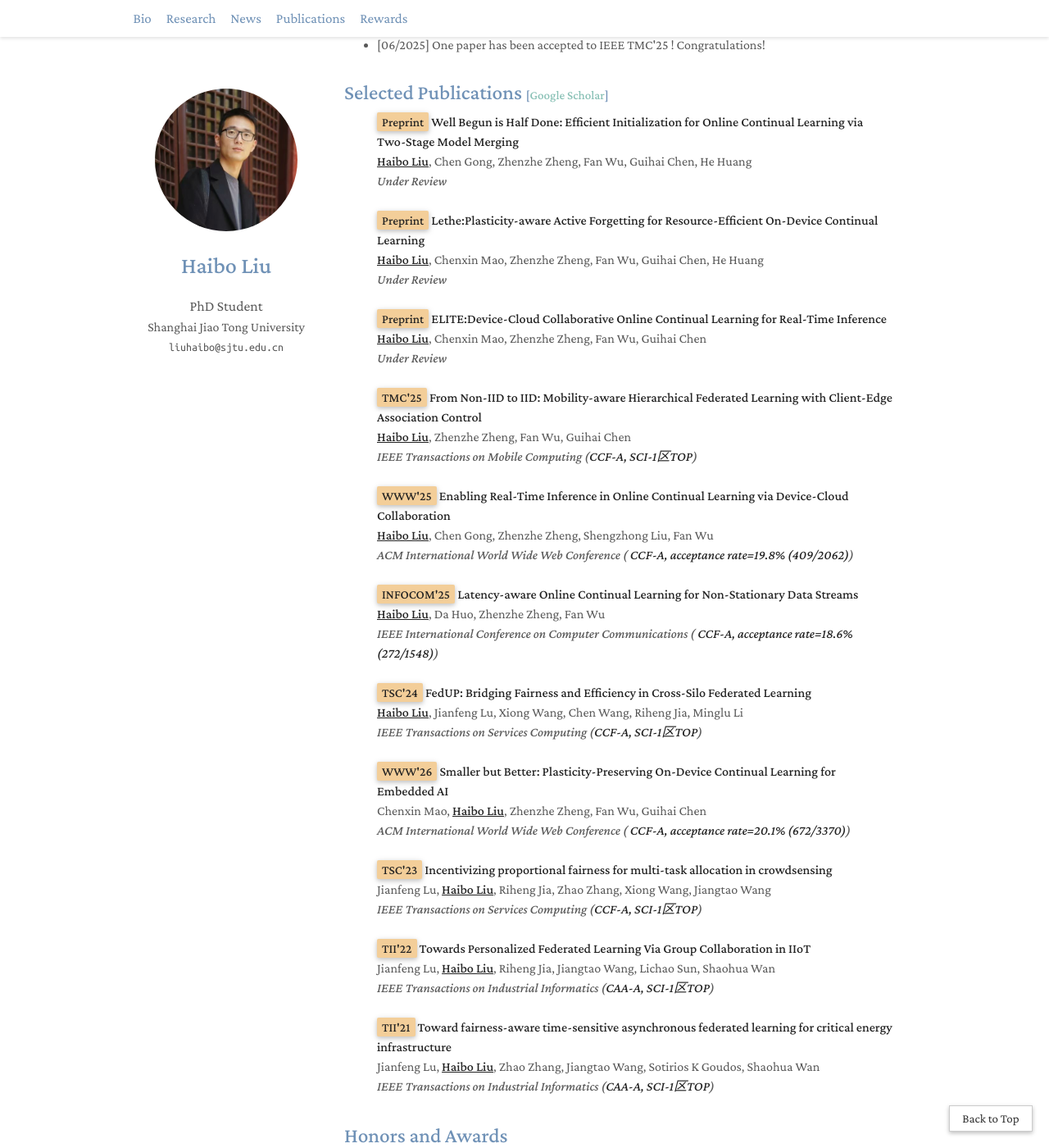
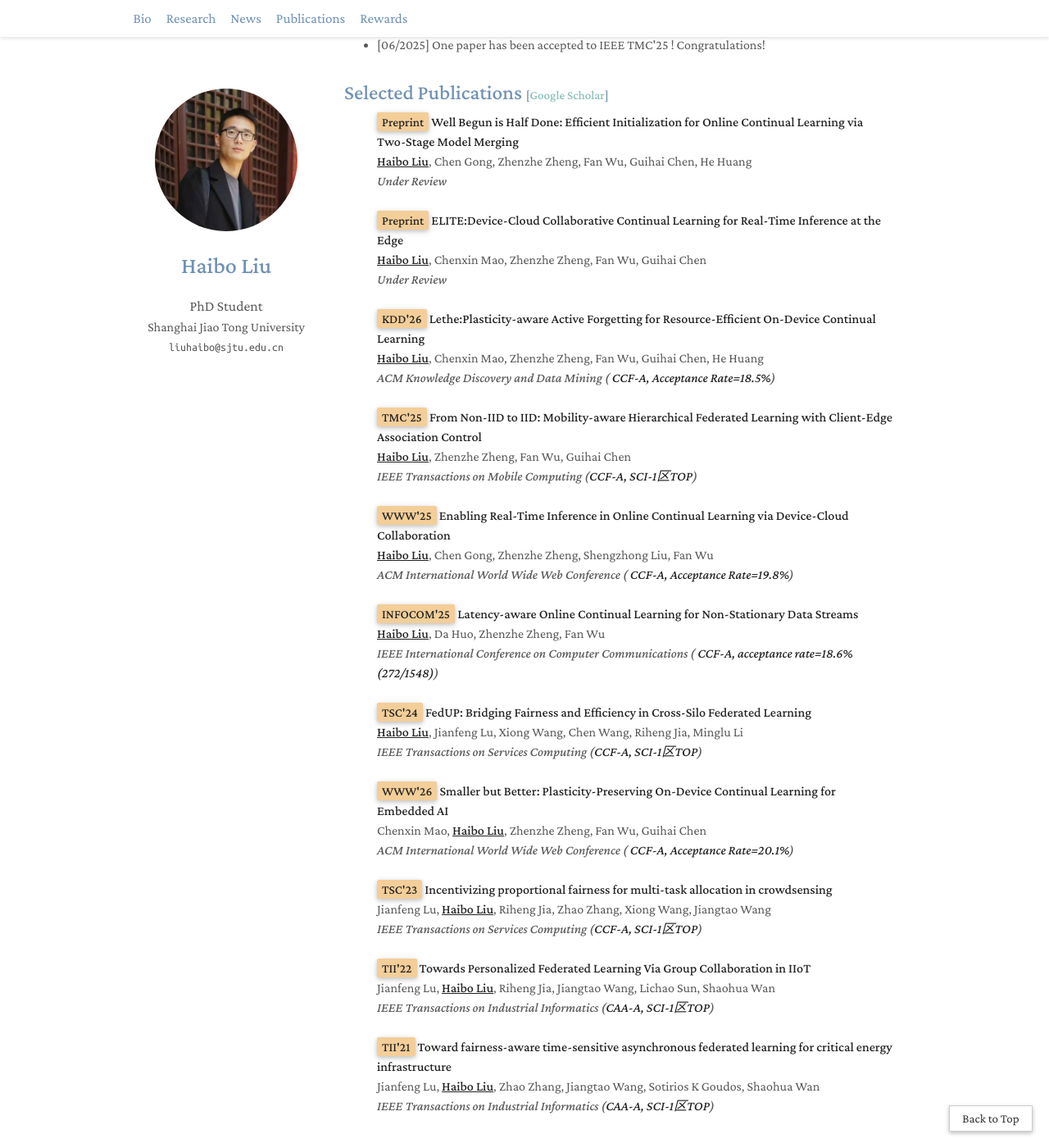
Before and after one commit to liuhaibo919/liuhaibo919.github.io, a Jekyll site: the page built from index.md, in a window 1280 px wide and 1400 px high, scrolled down 362 px. Shown: the whole window at 82% size. Built offline with Jekyll 4.4.1, drawn with Linux system fonts in a browser that asks for light colours; a style sheet for code colours, icons or effects is not loaded.

Commit message:
Update publications.yml

```diff
--- a/_data/publications.yml
+++ b/_data/publications.yml
@@ -4,15 +4,15 @@ main:
     pub_short: <strong> Preprint</strong>
     pub_detail: Under Review
 
-  - title: "<strong> Lethe:Plasticity-aware Active Forgetting for Resource-Efficient On-Device Continual Learning</strong>"
-    authors: <strong> <u>Haibo Liu</u></strong>, Chenxin Mao, Zhenzhe Zheng, Fan Wu, Guihai Chen, He Huang
+  - title: "<strong> ELITE:Device-Cloud Collaborative Continual Learning for Real-Time Inference at the Edge</strong>"
+    authors: <strong> <u>Haibo Liu</u></strong>, Chenxin Mao, Zhenzhe Zheng, Fan Wu, Guihai Chen
     pub_short: <strong> Preprint</strong>
     pub_detail: Under Review
 
-  - title: "<strong> ELITE:Device-Cloud Collaborative Online Continual Learning for Real-Time Inference</strong>"
-    authors: <strong> <u>Haibo Liu</u></strong>, Chenxin Mao, Zhenzhe Zheng, Fan Wu, Guihai Chen
-    pub_short: <strong> Preprint</strong>
-    pub_detail: Under Review
+  - title: "<strong> Lethe:Plasticity-aware Active Forgetting for Resource-Efficient On-Device Continual Learning</strong>"
+    authors: <strong> <u>Haibo Liu</u></strong>, Chenxin Mao, Zhenzhe Zheng, Fan Wu, Guihai Chen, He Huang
+    pub_short: <strong> KDD'26</strong>
+    pub_detail: ACM Knowledge Discovery and Data Mining (<strong> CCF-A, Acceptance Rate=18.5%</strong>)
 
   - title: "<strong> From Non-IID to IID: Mobility-aware Hierarchical Federated Learning with Client-Edge Association Control</strong>"
     authors: <strong> <u>Haibo Liu</u></strong>, Zhenzhe Zheng, Fan Wu, Guihai Chen
@@ -22,7 +22,7 @@ main:
   - title: "<strong> Enabling Real-Time Inference in Online Continual Learning via Device-Cloud Collaboration</strong>"
     authors: <strong><u>Haibo Liu</u></strong>, Chen Gong, Zhenzhe Zheng, Shengzhong Liu, Fan Wu
     pub_short: <strong>WWW'25</strong>
-    pub_detail: ACM International World Wide Web Conference (<strong> CCF-A, acceptance rate=19.8% (409/2062)</strong>)
+    pub_detail: ACM International World Wide Web Conference (<strong> CCF-A, Acceptance Rate=19.8%</strong>)
 
   - title: "<strong> Latency-aware Online Continual Learning for Non-Stationary Data Streams</strong>"
     authors: <strong><u>Haibo Liu</u></strong>, Da Huo, Zhenzhe Zheng, Fan Wu
@@ -37,7 +37,7 @@ main:
   - title: "<strong> Smaller but Better: Plasticity-Preserving On-Device Continual Learning for Embedded AI</strong>"
     authors: Chenxin Mao, <strong><u>Haibo Liu</u></strong>, Zhenzhe Zheng, Fan Wu, Guihai Chen
     pub_short: <strong>WWW'26</strong>
-    pub_detail: ACM International World Wide Web Conference (<strong> CCF-A, acceptance rate=20.1% (672/3370)</strong>)
+    pub_detail: ACM International World Wide Web Conference (<strong> CCF-A, Acceptance Rate=20.1%</strong>)
 
 
   - title: "<strong> Incentivizing proportional fairness for multi-task allocation in crowdsensing</strong>"
```
